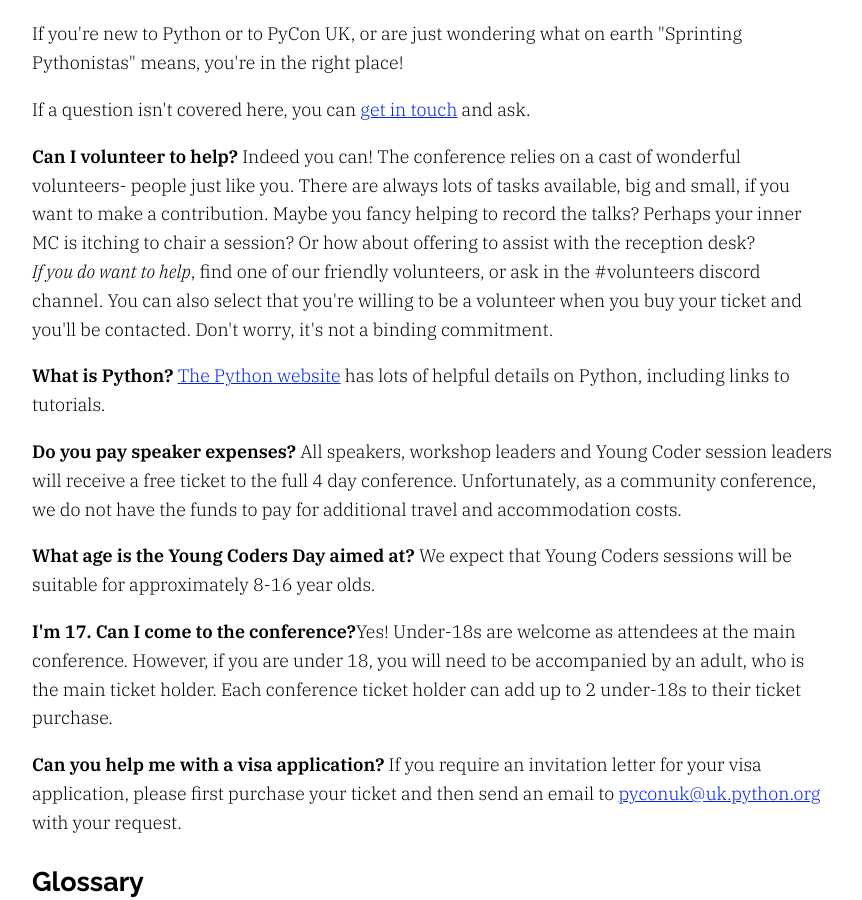
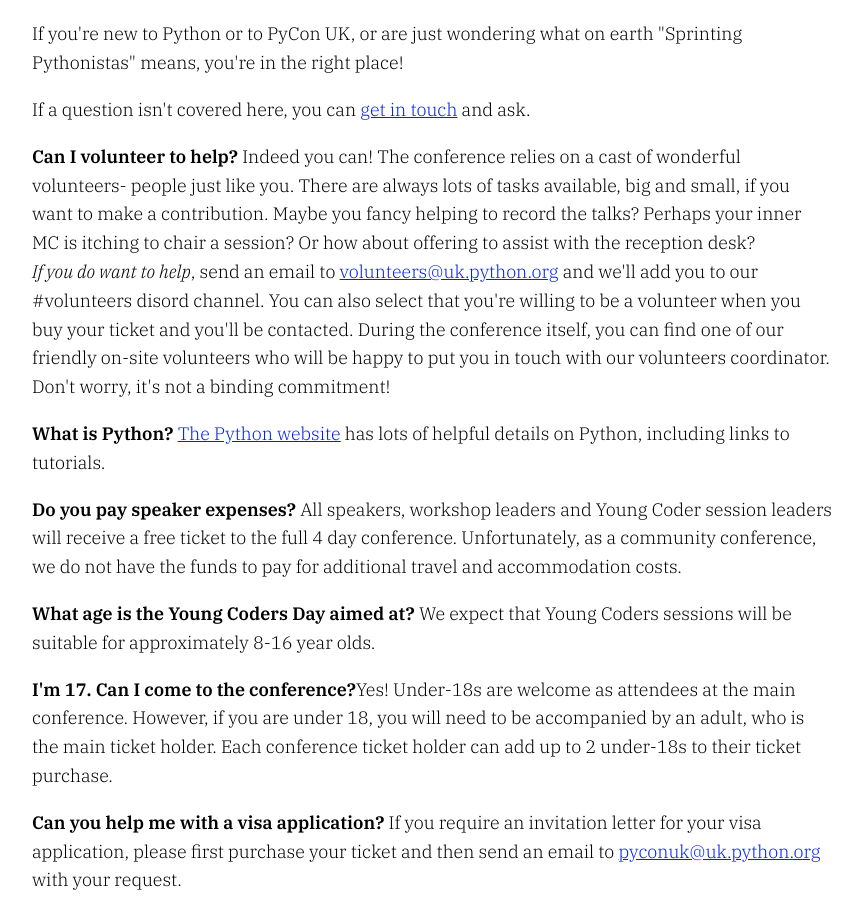
Before and after one commit to gma/2025.pyconuk.org, a Jekyll site: the page built from src/faq.md, in a window 1280 px wide and 900 px high, scrolled down 325 px. Shown: the whole window, without its empty margins (208-1070 px from the left). Built offline with Jekyll 4.4.1, drawn with Linux system fonts in a browser that asks for light colours.

Commit message:
Update the volunteering FAQ
The FAQ said to ask in the #volunteers channel if you want to volunteer,
but that's a private channel that you're added to once you do volunteer,
so it's not visible to pre-volunteer members. I've updated it to tell
people to email volunteers@ to be added to the channel.

```diff
--- a/src/faq.md
+++ b/src/faq.md
@@ -7,7 +7,8 @@ title: FAQs
 <p>If a question isn't covered here, you can <a href="/contact/">get in touch</a> and ask.
 
 <p><strong>Can I volunteer to help?</strong> Indeed you can! The conference relies on a cast of wonderful volunteers- people just like you. There are always lots of tasks available, big and small, if you want to make a contribution. Maybe you fancy helping to record the talks? Perhaps your inner MC is itching to chair a session? Or how about offering to assist with the reception desk?<br />
-<em>If you do want to help</em>, find one of our friendly volunteers, or ask in the #volunteers discord channel. You can also select that you're willing to be a volunteer when you buy your ticket and you'll be contacted. Don't worry, it's not a binding commitment.</p>
+<em>If you do want to help</em>, send an email to {{ "volunteers@uk.python.org" | create_mailto_link }} and we'll add you to our #volunteers disord channel. You can also select that you're willing to be a volunteer when you buy your ticket and you'll be contacted. During the conference itself, you can find one of our friendly on-site volunteers who will be happy to put you in
+touch with our volunteers coordinator.  Don't worry, it's not a binding commitment!</p>
 
 <p><strong>What is Python?</strong> <a href="https://docs.python.org/3/faq/general.html#what-is-python">The Python website</a> has lots of helpful details on Python, including links to tutorials.</p>
 
```
